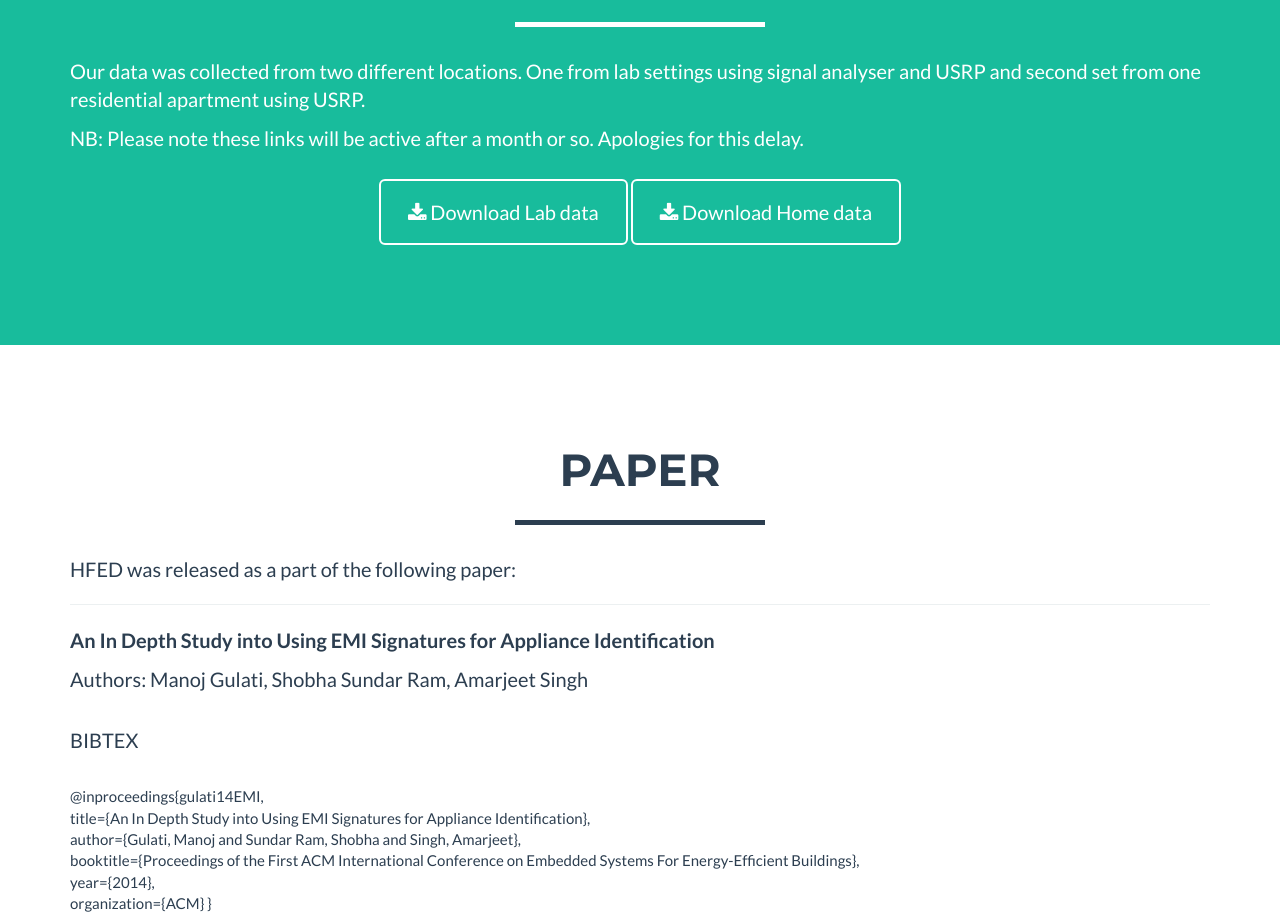
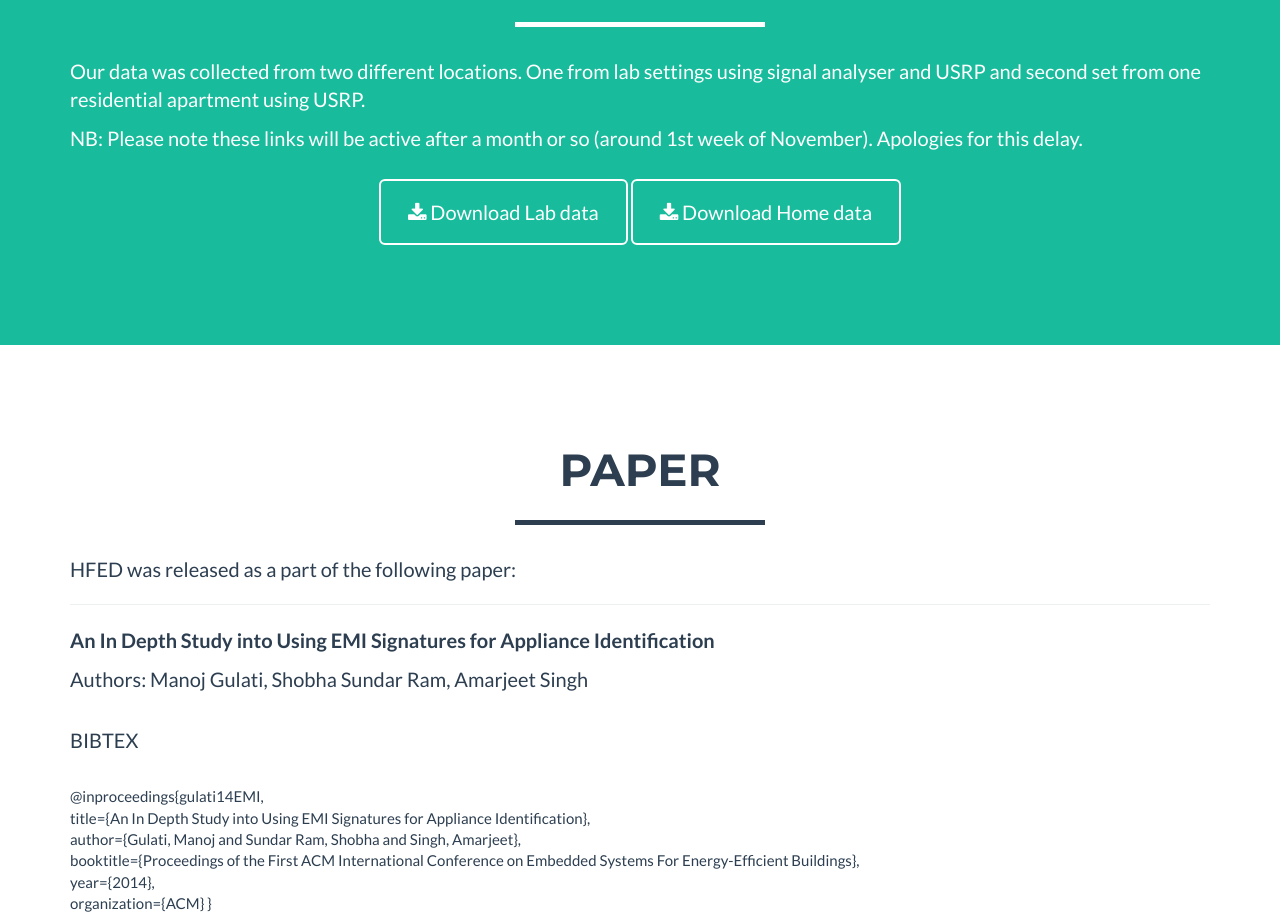
Before and after one commit to hfed/hfed.github.io, a plain HTML site: page index.html in a window 1280 px wide. Shown: the part 2280-3204 px from the top of the page. Drawn offline with nearby package versions, Linux system fonts and the light colour scheme.

Commit message:
updated index.html

```diff
--- a/index.html
+++ b/index.html
@@ -211,7 +211,7 @@
 
 
                     <p>Our data was collected from two different locations. One from lab settings using signal analyser and USRP and second set from one residential apartment using USRP.</p>
-                    <p> NB: Please note these links will be active after a month or so. Apologies for this delay. </p>
+                    <p> NB: Please note these links will be active after a month or so (around 1st week of November). Apologies for this delay. </p>
                 </div>
                 <div class="col-lg-8 col-lg-offset-2 text-center">
                     <a href="" class="btn btn-lg btn-outline">
```
